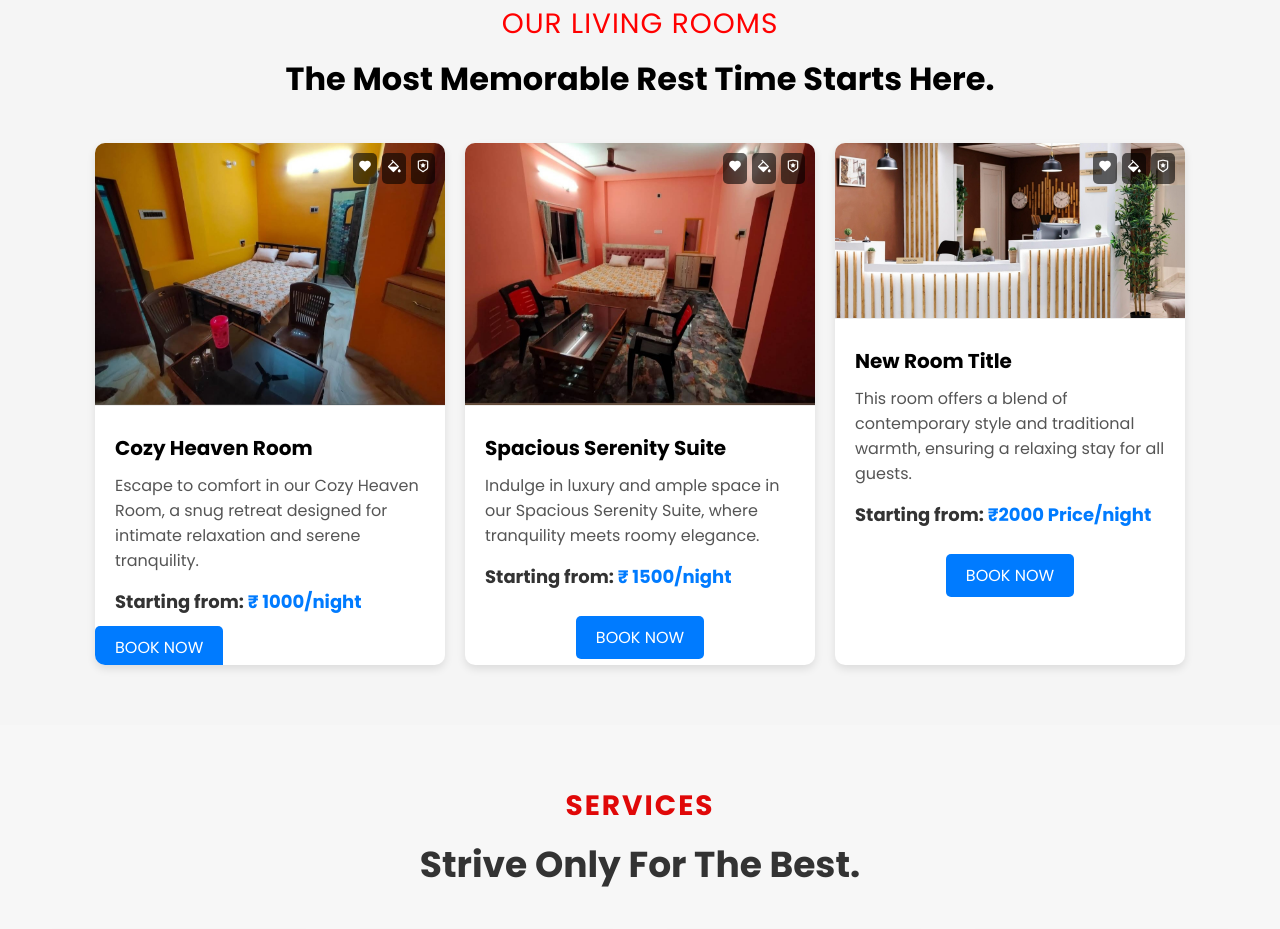
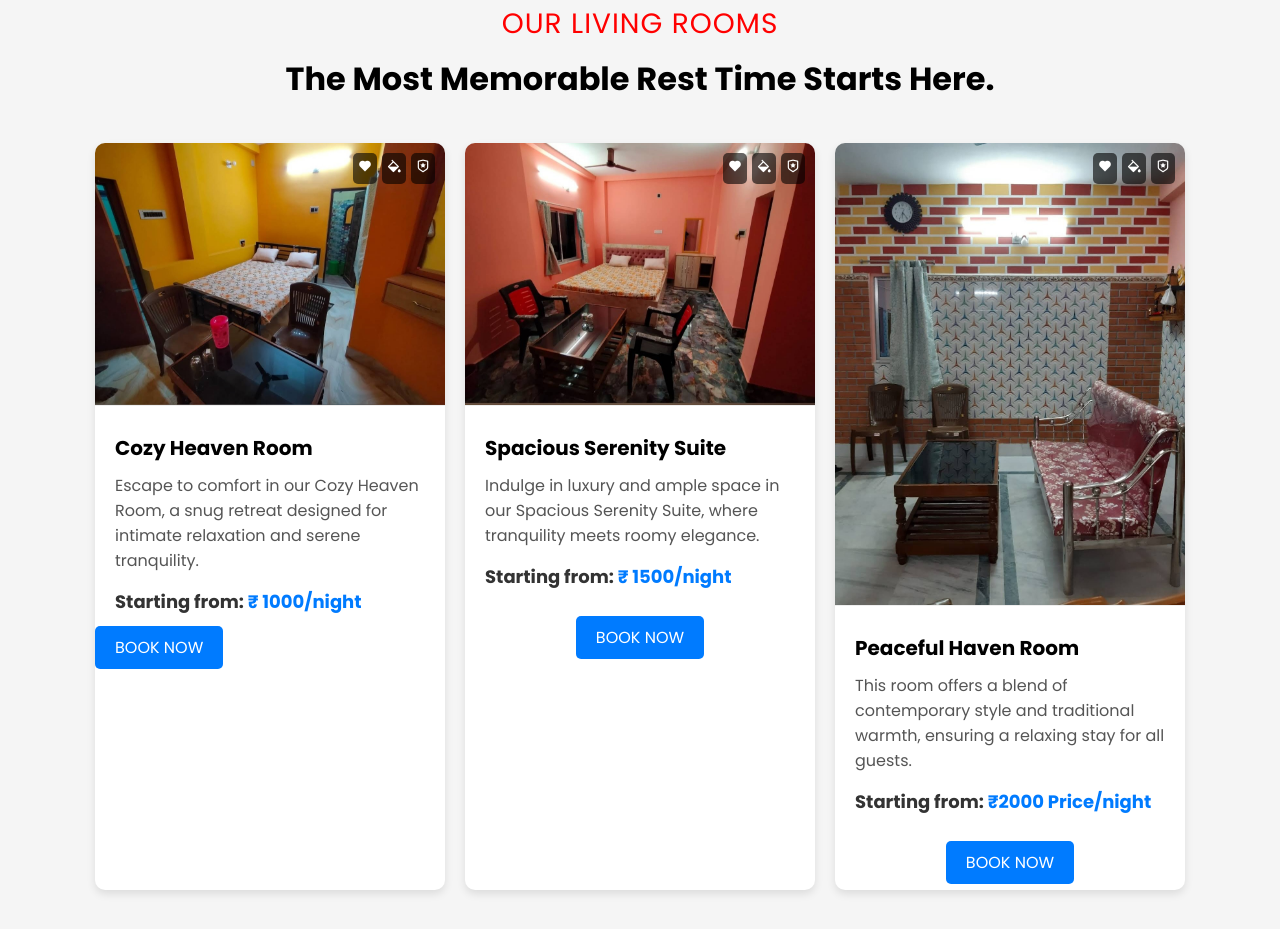
Before and after one commit to Ganesh7509/king-sukh-guesthouse-website, a plain HTML site: page Internship Innobyte services/homepage.html in a window 1280 px wide. Shown: the part 1861-2790 px from the top of the page. Drawn offline with nearby package versions, Linux system fonts and the light colour scheme.

Commit message:
Initial commit

```diff
--- a/Internship Innobyte services/homepage.html
+++ b/Internship Innobyte services/homepage.html
@@ -194,7 +194,7 @@
             </div>
             <div class="room-card">
                 <div class="room-image">
-                    <img src="./Assets/service.jpg" alt="New Room Title" height="50px">
+                    <img src="./Assets/recep.jpg" alt="New Room Title" height="50px">
                     <div class="room-icons">
                         <span><i class="ri-heart-fill"></i></span>
                         <span><i class="ri-paint-fill"></i></span>
@@ -202,7 +202,7 @@
                     </div>
                 </div>
                 <div class="room-content">
-                    <h4 class="room-title">New Room Title</h4>
+                    <h4 class="room-title">Peaceful Haven Room</h4>
                     <p class="room-description">This room offers a blend of contemporary style and traditional warmth, ensuring a relaxing stay for all guests. </p>
                     <h5 class="room-price">Starting from: <span>₹2000 Price/night</span></h5>
                 </div>
```
